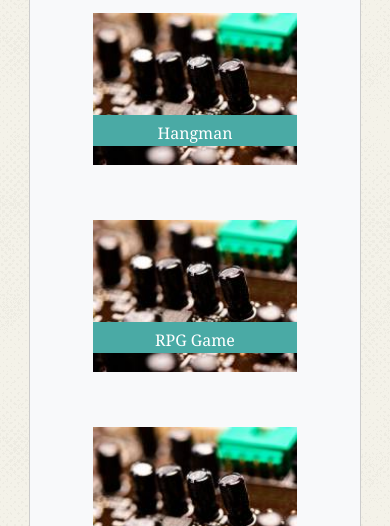
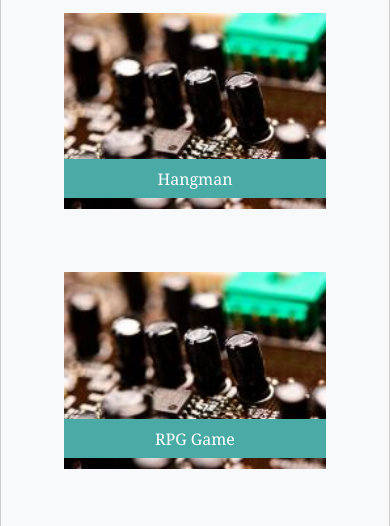
Before and after one commit to chloezhouny/Bootstrap-Portfolio, a plain HTML site: page portfolio.html in a window 390 px wide. Shown: the part 289-815 px from the top of the page. Drawn offline with nearby package versions, Linux system fonts and the light colour scheme.

Commit message:
Change maincontent expend to entire screen when it gets to extra small screen

```diff
--- a/assets/css/style.css
+++ b/assets/css/style.css
@@ -195,6 +195,10 @@ footer
     	top: 50px;
     }
 
+    .maincontent
+    {
+    	width: 100%;
+    }
     .profileimg
 
     {
```
